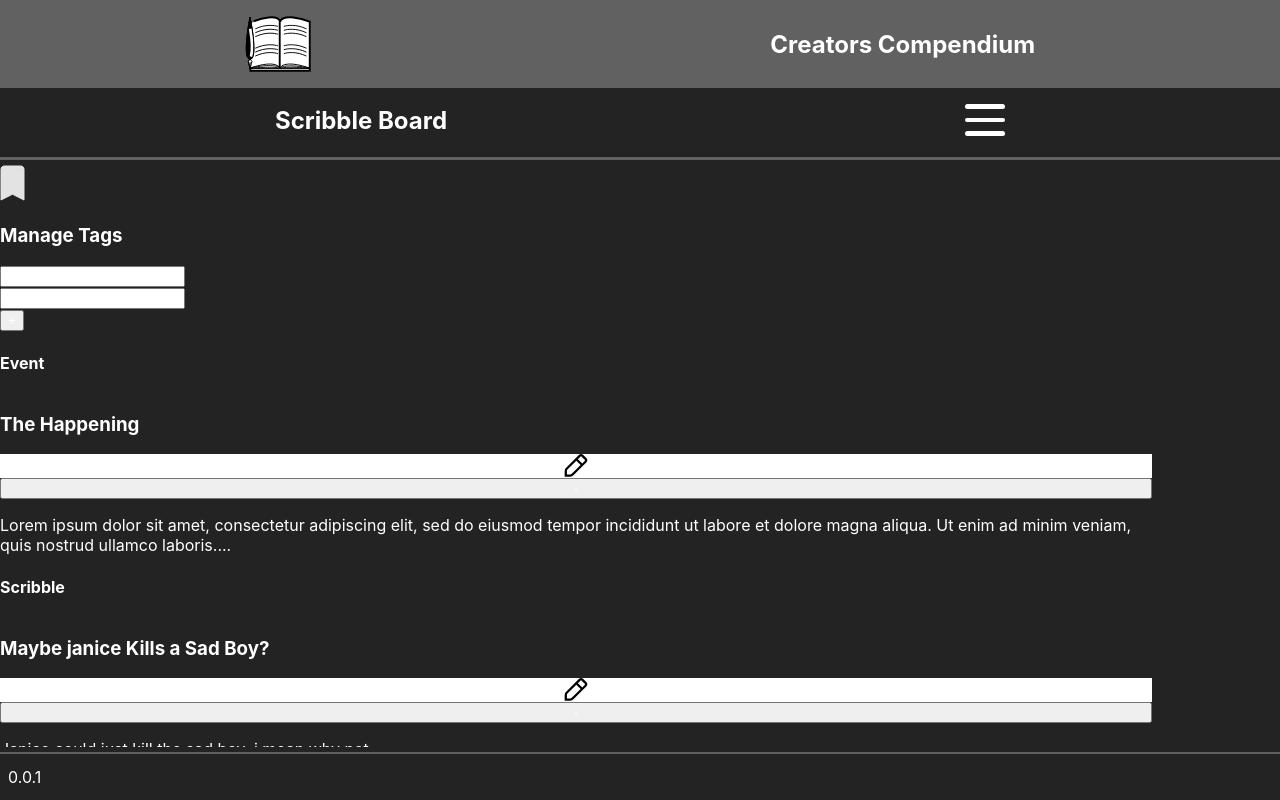
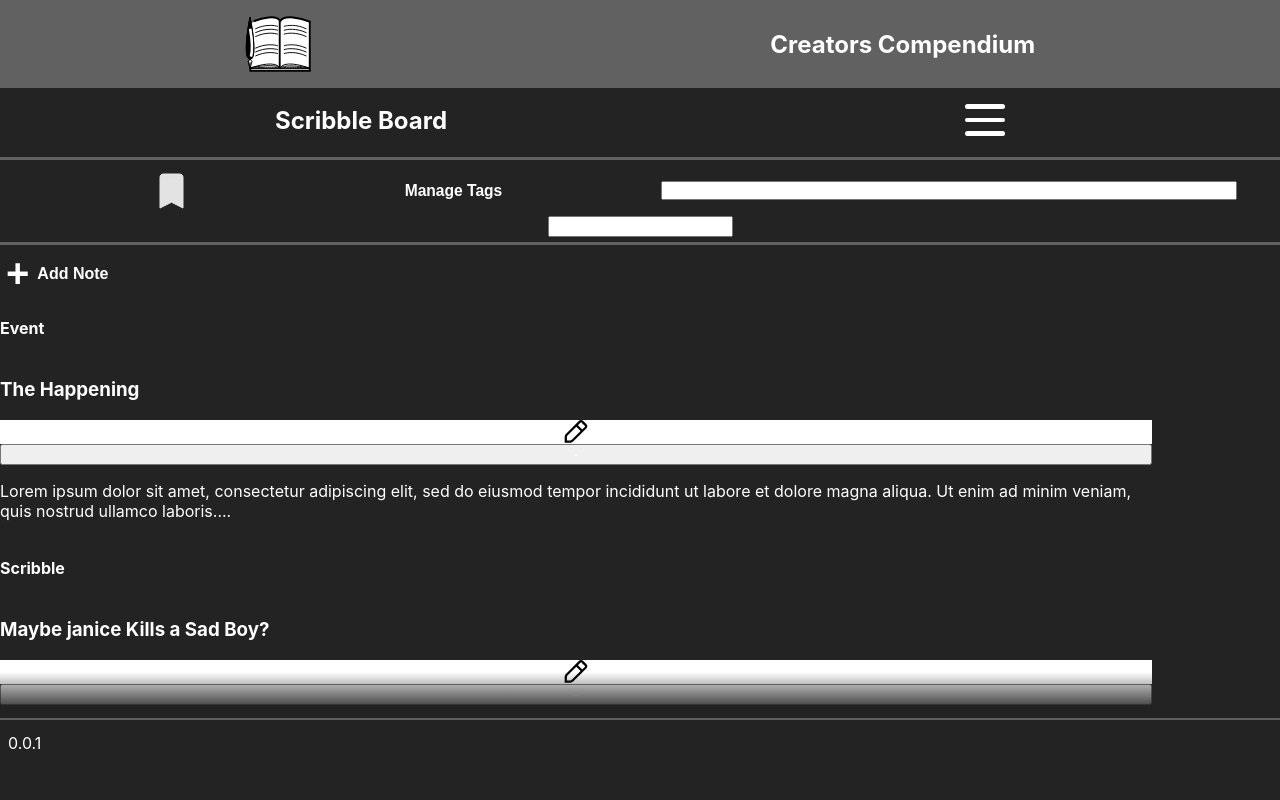
Before and after one commit to laytonmaes/Creators_Compendium, a React (Create React App) app: page / in a window 1280 px wide. Built offline with nearby package versions, Linux system fonts and the light colour scheme.

Commit message:
Add styling to tags navigation on scribble notes

```diff
--- a/src/Components/ScribblePage.js
+++ b/src/Components/ScribblePage.js
@@ -11,17 +11,24 @@ const ScribblePage = () => {
     const [notesData, setNotesData] = useState(data.basicNotes)
     return (
         <main>
-            <section className="section-tags">
-                <div className="tags-button">
-                    <img className="banner" src={banner} alt="Tags Banner" />
-                    <h3>Manage Tags</h3>
+            <section className="tags-nav">
+                <div className="tags-div-one">
+                    <button className="tags-button">
+                        <img className="banner" src={banner} alt="Tags Banner" />
+                        <h3>Manage Tags</h3>
+                    </button>
+                    <select className="filter-tags"></select>
+                </div>
+                <div className="tags-div-two">
+                    <input className="search-tags"></input>
                 </div>
                 <span className="splitter-default" />
-                <input className="filter-tags"></input>
             </section>
-            <input className="search-tags"></input>
             <section className="notes">
-                <button className="add-note">+</button>
+                <button className="add-note">
+                    +
+                    <span className="add-note-name"> Add Note</span>
+                </button>
 
                 <ScribbleNotes notesData={data.basicNotes}/>
             </section>
--- a/src/Styles/components/_scribbleNotes.scss
+++ b/src/Styles/components/_scribbleNotes.scss
@@ -1,16 +1,78 @@
+// --------------  should have its own page -------------- //
+.tags-nav {
+    display: flex;
+    flex-direction: column;
+}
+
+.tags-div-one {
+    display: flex;
+    justify-content: space-evenly;
+    align-items: center;
+}
+
+.tags-div-two {
+    display: flex;
+    justify-content: center;
+}
+
+.filter-tags {
+    width: 45%;
+    height: 100%;
+}
+
+.tags-button {
+    background: none;
+    border: none;
+    display: flex;
+    align-items: center;
+    justify-content: space-around;
+    width: 45%;
+}
+
+.add-note {
+    display: flex;
+    align-items: center;
+    background-color: $darkestGrey;
+    border: none;
+    font-size: 5vh;
+    font-weight: bold;
+}
+
+.add-note-name {
+    margin: 1vh;
+    font-size: 2vh;
+}
+
+
+// --------------  actual notes component -------------- //
+
 .note-container {
     display: flex;
     flex-direction: column;
     position: relative;
     height: 52vh;
     width: 90vw;
+    overflow-y: hidden;
+}
+
+.note-content{
+    display: flex;
+    flex-direction: column;
+
+    height: 100%;
+    width: 100%;
     overflow-y: scroll;
 }
 
-.note-shadow {
+.note-content:after {
+    content: "";
     position: absolute;
-    box-shadow: inset 0px 5vh 5vh red;
+    bottom: 0;
+    height: 10%;
+    width: 100%;
+    background-image: linear-gradient(to bottom, rgba(255,255,255,0), $darkestGrey,);
 }
+
 .settings-cog {
     height: 3vh;
     background-color: white;
--- a/src/Styles/global.scss
+++ b/src/Styles/global.scss
@@ -14,4 +14,5 @@
 @import "./components/navbar";
 @import "./components/splitters";
 @import "./components/scribbleNotes";
+@import "./components/scribbleCard";
 @import "./components/footer";
```
Also changed, not shown: src/Styles/components/_scribbleCard.scss (added).
